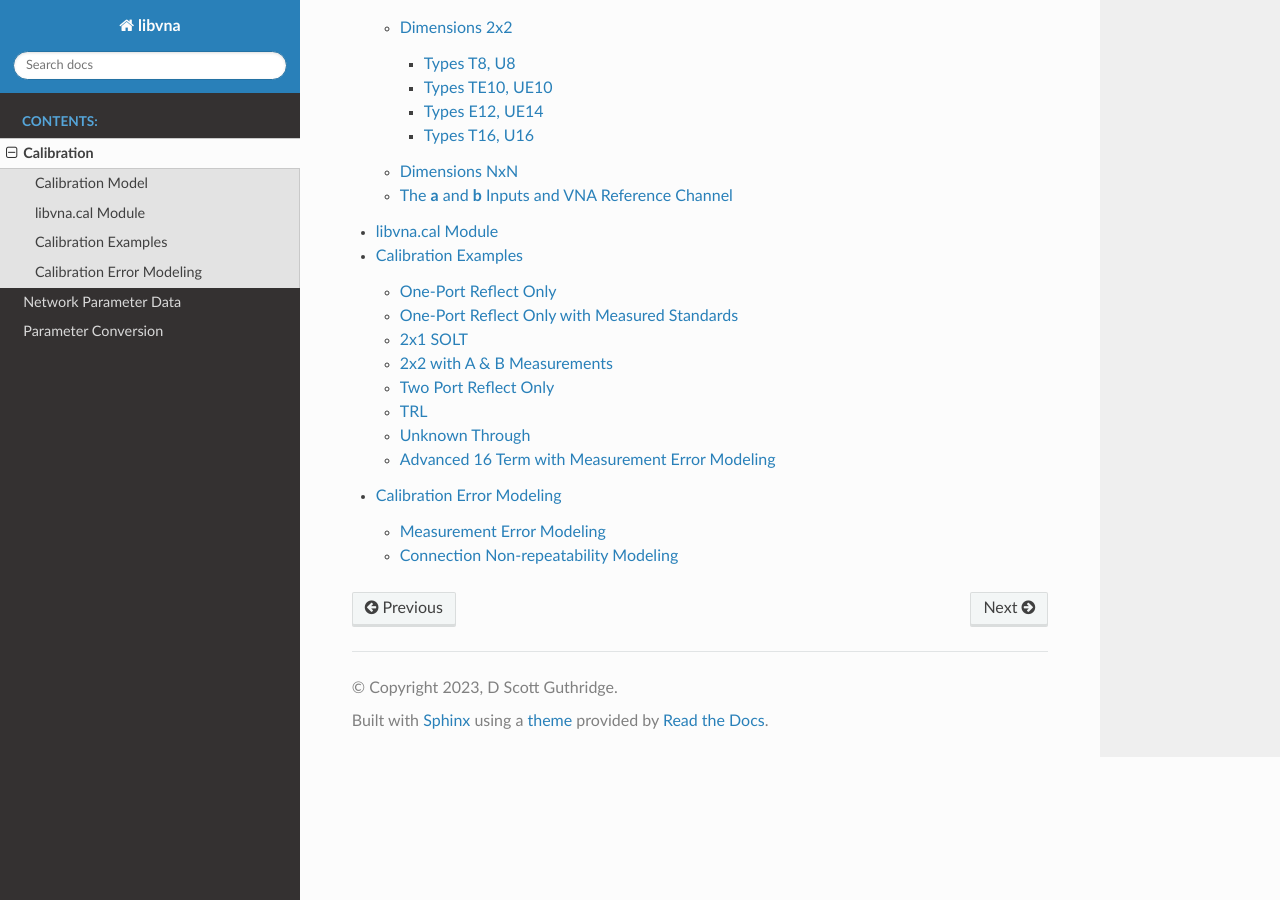
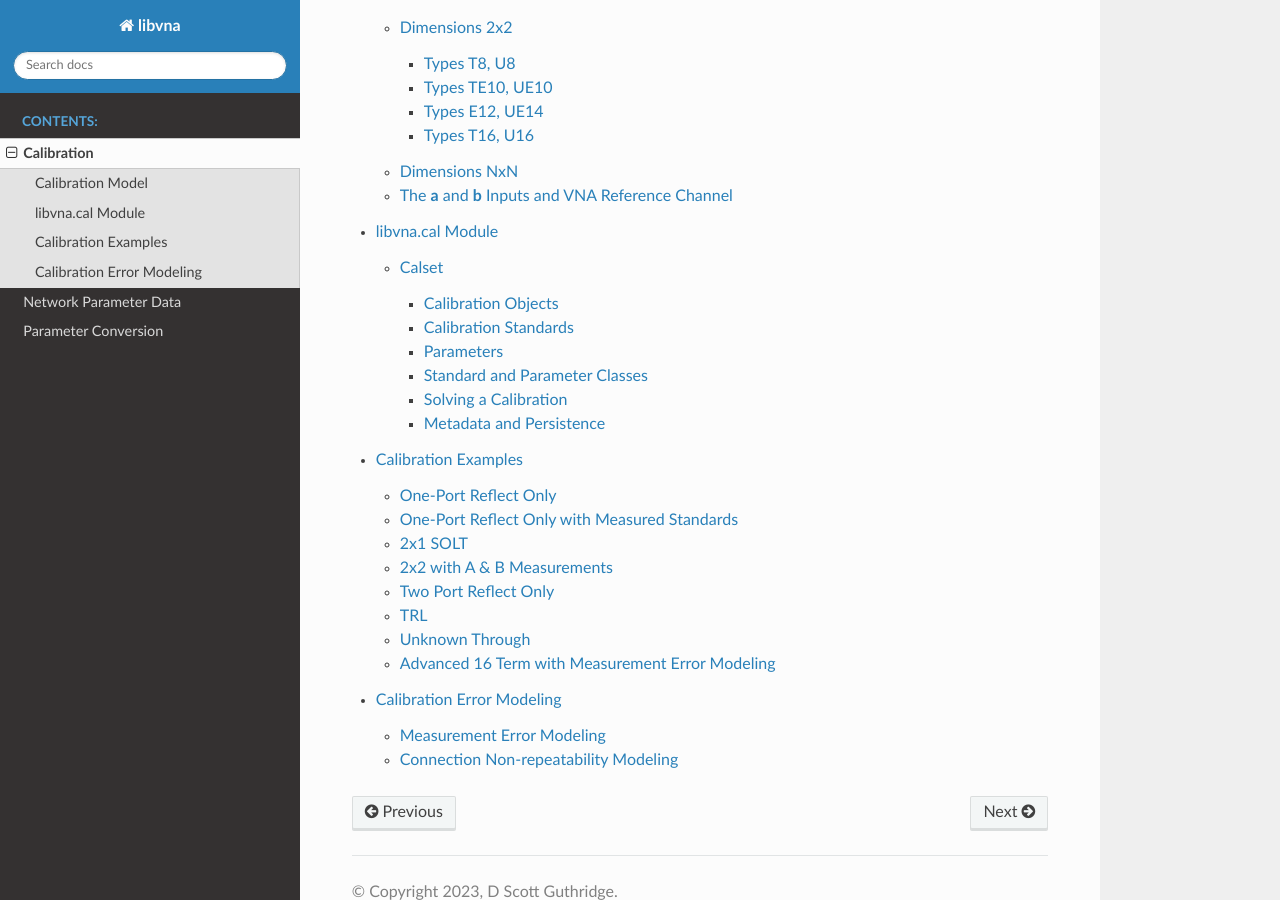
Before and after one commit to scott-guthridge/pylibvna, a Sphinx documentation site: the page built from docs/source/cal-menu.rst, in a window 1280 px wide and 900 px high, scrolled down 540 px. Built offline with Sphinx 7.4.7 and the Read the Docs theme 3.1.0, drawn with Linux system fonts in a browser that asks for light colours; part of the change alters nothing that is shown.

Commit message:
Add calkit and and data standards
Add ShortStandard, OpenStandard, LoadStandard, ThroughStandard and
DataStandard classes.  Update documentation.

```diff
--- a/docs/source/cal.rst
+++ b/docs/source/cal.rst
@@ -3,34 +3,140 @@ libvna.cal Module
 
 .. automodule:: libvna.cal
 
-.. autoclass:: libvna.cal.Calset
-   :members: parameter, scalar_parameter, vector_parameter, unknown_parameter,
-       correlated_parameter, solver, calibrations, index, properties, save
+Calset
+------
+
+.. autoclass:: libvna.cal.Calset(filename=None) -> Calset
+   :no-members:
+
+**Quick Reference** - Calset methods by category:
+
+- Calibration access: :attr:`~libvna.cal.Calset.calibrations`
+- Standards: :meth:`~libvna.cal.Calset.short_standard`, :meth:`~libvna.cal.Calset.open_standard`, :meth:`~libvna.cal.Calset.load_standard`, :meth:`~libvna.cal.Calset.through_standard`, :meth:`~libvna.cal.Calset.data_standard`
+- Parameters: :meth:`~libvna.cal.Calset.scalar_parameter`, :meth:`~libvna.cal.Calset.vector_parameter`, :meth:`~libvna.cal.Calset.unknown_parameter`, :meth:`~libvna.cal.Calset.correlated_parameter`, :meth:`~libvna.cal.Calset.parameter`, :meth:`~libvna.cal.Calset.parameter_matrix`
+- Solving: :meth:`~libvna.cal.Calset.solver`
+- Persistence: :attr:`~libvna.cal.Calset.properties`, :meth:`~libvna.cal.Calset.save`
+
+.. autoattribute:: libvna.cal.Calset.calibrations
+
+Calibration Objects
+^^^^^^^^^^^^^^^^^^^
+
+.. autoclass:: libvna.cal.Calibration()
+   :members: name, ctype, rows, columns, frequencies, frequency_vector,
+        z0, properties, apply
+
+Calibration Standards
+^^^^^^^^^^^^^^^^^^^^^
+
+The following methods create calibration kit and data-based standards that
+can be used with the Solver class below.
+
+.. py:method:: libvna.cal.Calset.short_standard(offset_delay: float = 0.0, offset_loss: float = 0.0, offset_z0: float = 50.0, fmin: float = 0.0, fmax: float = INFINITY, traditional: bool = False, L: Optional[List[float]] = None) -> ShortStandard
+
+.. py:method:: libvna.cal.Calset.open_standard(offset_delay: float = 0.0, offset_loss: float = 0.0, offset_z0: float = 50.0, fmin: float = 0.0, fmax: float = INFINITY, traditional: bool = False, C: Optional[List[float]] = None) -> OpenStandard
+
+.. py:method:: libvna.cal.Calset.load_standard(offset_delay: float = 0.0, offset_loss: float = 0.0, offset_z0: float = 50.0, fmin: float = 0.0, fmax: float = INFINITY, traditional: bool = False, Zl: complex = 50.0) -> LoadStandard
+
+.. py:method:: libvna.cal.Calset.through_standard(offset_delay: float = 0.0, offset_loss: float = 0.0, offset_z0: float = 50.0, fmin: float = 0.0, fmax: float = INFINITY, traditional: bool = False) -> ThroughStandard
+
+.. py:method:: libvna.cal.Calset.data_standard(npdata: NPData) -> DataStandard
+
+These standards have defined characteristic impedances based on the
+*offset_z0* parameter or reference impedance given with the data standard.
+If used with a VNA port with a different reference impedance, they
+automatically re-normlize the reference impedance.
+
+Parameters
+^^^^^^^^^^
+
+The library also provides a lower-level way to specify standards,
+where each element of the S-parameter matrix of the standard is given
+as a Parameter object.  Parameter objects include scalar type that have
+a constant value for all frequencies, such as -1.0 for short, 1.0 for
+open, and 0.0 for match, vector type given as a vector of frequency
+points and a vector of values, unknown type that are only approximately
+known such as the R and L parameters in TRL calibration, and correlated
+type that are known only to be statistically related to other parameters.
+The library solves for unknown and correlated parameters at the same time
+it solves for the error terms.  These Parameter objects do not have a
+defined reference impedance and its the caller's responsibilty to ensure
+that parameters are meaningful for the VNA ports on which they are used.
+
+.. automethod:: libvna.cal.Calset.scalar_parameter
+.. automethod:: libvna.cal.Calset.vector_parameter
+.. automethod:: libvna.cal.Calset.unknown_parameter
+.. automethod:: libvna.cal.Calset.correlated_parameter
+.. automethod:: libvna.cal.Calset.parameter
+.. automethod:: libvna.cal.Calset.parameter_matrix
+
+Standard and Parameter Classes
+^^^^^^^^^^^^^^^^^^^^^^^^^^^^^^
 
 .. autoclass:: libvna.cal.Parameter
-   :members:
+   :members: get_value
 
-.. autoclass:: libvna.cal.ScalarParameter
-   :members:
+.. autoclass:: libvna.cal.ParameterMatrix()
    :show-inheritance:
+   :members: eval, to_npdata
 
-.. autoclass:: libvna.cal.VectorParameter
-   :members:
-   :show-inheritance:
+.. py:class:: libvna.cal.ScalarParameter(calset: Calset, value) -> ScalarParameter
 
-.. autoclass:: libvna.cal.UnknownParameter
-   :members:
-   :show-inheritance:
+    Bases: :class:`Parameter`
 
-.. autoclass:: libvna.cal.CorrelatedParameter
-   :members:
-   :show-inheritance:
+.. py:class:: libvna.cal.VectorParameter(calset: Calset, frequency_vector, value_vector) -> VectorParameter
+
+    Bases: :class:`Parameter`
+
+.. py:class:: libvna.cal.UnknownParameter(calset: Calset, initial_guess) -> UnknownParameter
+
+    Bases: :class:`Parameter`
+
+.. py:class:: libvna.cal.CorrelatedParameter(calset: Calset, other, frequency_vector, sigma_vector) -> CorrelatedParameter
+
+    Bases: :class:`Parameter`
+
+.. py:class:: libvna.cal.ShortStandard(calset: Calset, offset_delay: float = 0.0, offset_loss: float = 0.0, offset_z0: float = 50.0, fmin: float = 0.0, fmax: float = INFINITY, traditional: bool = False, L: Optional[List[float]] =None) -> ShortStandard
+
+    Bases: :class:`Parameter`
+
+.. py:class:: libvna.cal.OpenStandard(calset, offset_delay=0.0, offset_loss=0.0, offset_z0=50.0, fmin=0.0, fmax=INFINITY, traditional=False, C=None) -> OpenStandard
+
+    Bases: :class:`Parameter`
+
+.. py:class:: libvna.cal.LoadStandard(calset, offset_delay=0.0, offset_loss=0.0, offset_z0=50.0, fmin=0.0, fmax=INFINITY, traditional=False, Zl=50.0) -> LoadStandard
+
+    Bases: :class:`Parameter`
+
+.. py:class:: libvna.cal.ThroughStandard(calset, offset_delay=0.0, offset_loss=0.0, offset_z0=50.0, fmin=0.0, fmax=INFINITY, traditional=False) -> ThroughStandard
+
+    Bases: :class:`ParameterMatrix`
+
+.. py:class:: libvna.cal.DataStandard(calset: Calset, npdata: NPData) -> DataStandard
+
+    Bases: :class:`ParameterMatrix`
+
+Solving a Calibration
+^^^^^^^^^^^^^^^^^^^^^
+
+The :class:`Solver` class takes measurements of calibration standards,
+solves for the error terms and adds the new calibration to the Calset.
+
+.. automethod:: libvna.cal.Calset.solver
 
 .. autoclass:: libvna.cal.Solver
    :members: add_single_reflect, add_double_reflect, add_through, add_line,
         add_mapped_matrix, set_m_error, et_tolerance, p_tolerance,
         iteration_limit, pvalue_limit, solve, add_to_calset
 
-.. autoclass:: libvna.cal.Calibration
-   :members: name, ctype, rows, columns, frequencies, frequency_vector,
-        z0, properties, apply
+
+Metadata and Persistence
+^^^^^^^^^^^^^^^^^^^^^^^^
+
+Calset.properties and Calibration.properties can be assigned arbitrary
+trees of nested lists, dictionaries, scalars and None values making
+it possible to save use-defined metadata with the calibrations.
+The :func:`save` function saves the Calset object to a file.
+
+.. autoattribute:: libvna.cal.Calset.properties
+.. automethod:: libvna.cal.Calset.save
```
Also changed, not shown: 2 other files.
